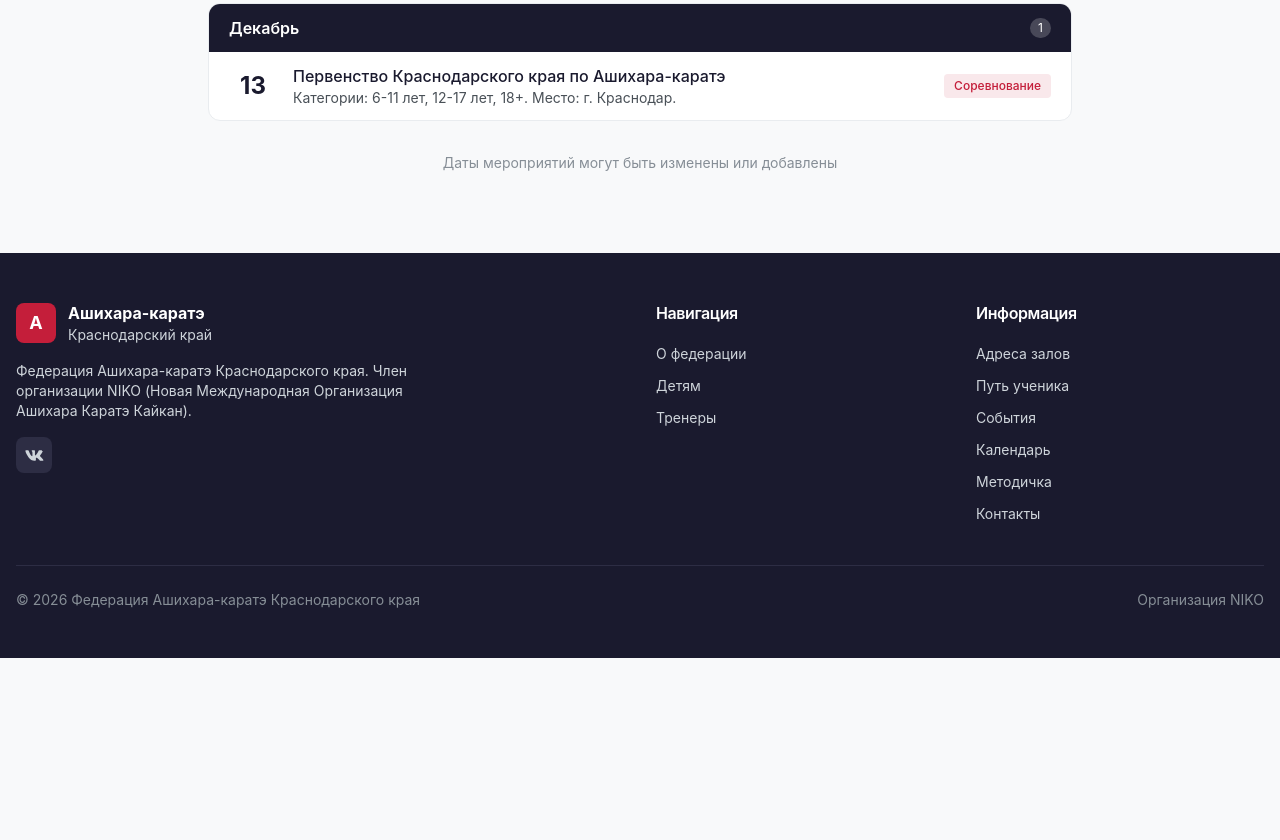
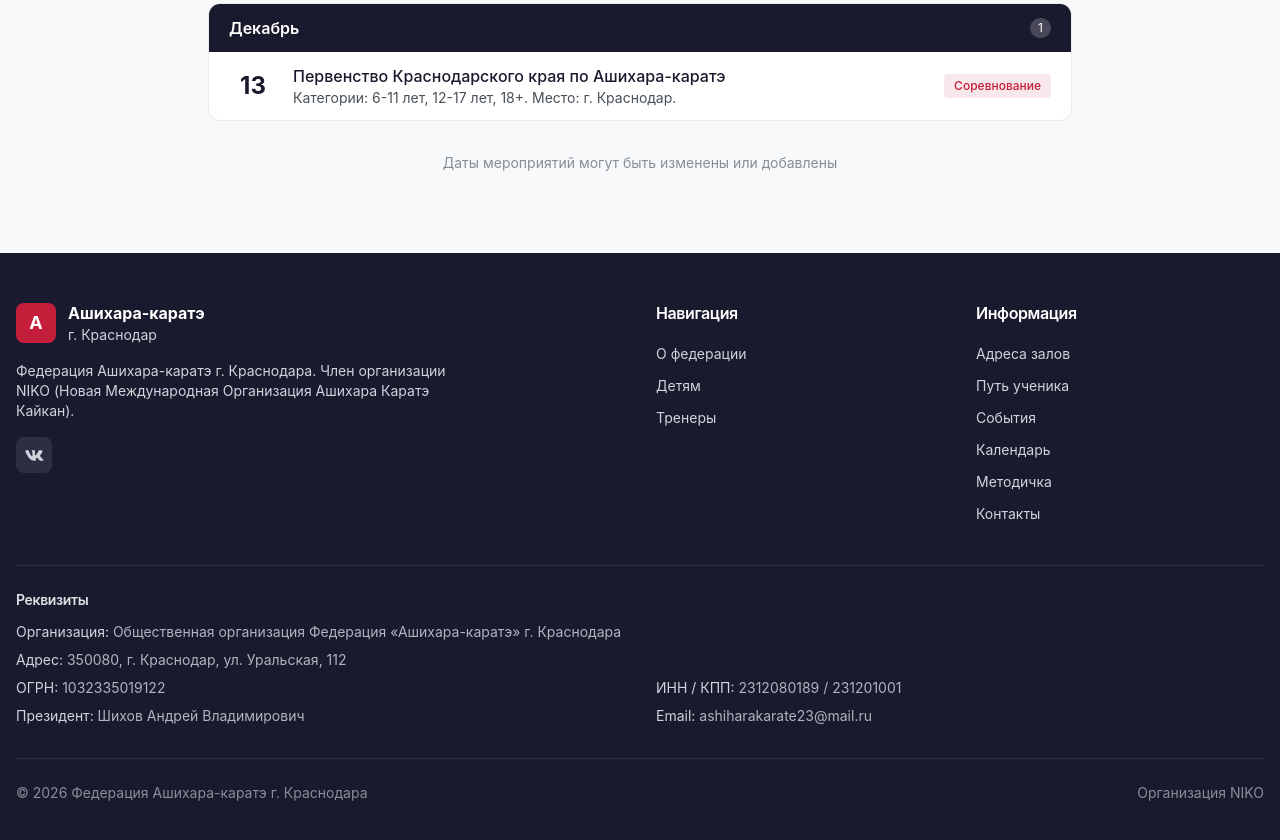
Before and after one commit to niks-xz/ashihara, an Astro site in the folder frontend/: page /ashihara/calendar in a window 1280 px wide. Shown: the part 988-1828 px from the top of the page. Before the commit the page ends 1646 px from the top, so only its background shows below. Built offline with nearby package versions, Linux system fonts and the light colour scheme; Astro itself is replaced by a stand-in of ours.

Commit message:
Publish the federation's legal details and fix its official name
- Footer now carries the details required by 149-ФЗ: legal name, address,
  OGRN, INN/KPP, president and contact email
- Official name corrected across the site to 'Федерация Ашихара-каратэ
  г. Краснодара' per the state register; the 'Краснодарского края'
  variant was wrong
- Two corrections against the details we were handed, both verified in
  the register: OGRN 1032335019122 (the supplied one fails its checksum
  and its year) and postcode 350080
- Bank account details deliberately left off the site: not legally
  required and publishing them invites payment fraud
- Schema.org organisation data extended with legal name, address, tax ID
  and a link to the NIKO head office

```diff
--- a/frontend/src/components/home/AboutPreview.astro
+++ b/frontend/src/components/home/AboutPreview.astro
@@ -15,7 +15,7 @@ const coachCount = (await getCollection('coaches')).length;
         </h2>
         <div class="h-1 w-16 bg-primary rounded-full mb-6" />
         <p class="text-neutral-700 mb-4">
-          Федерация Ашихара-каратэ Краснодарского края — официальный представитель организации NIKO (Новая Международная Организация Ашихара Каратэ Кайкан) в регионе.
+          Федерация Ашихара-каратэ г. Краснодара — официальный представитель организации NIKO (Новая Международная Организация Ашихара Каратэ Кайкан) в регионе.
         </p>
         <p class="text-neutral-700 mb-6">
           Мы проводим регулярные тренировки для детей и взрослых, организуем соревнования, семинары и аттестационные экзамены. Наши тренеры имеют высокую квалификацию и многолетний опыт.
--- a/frontend/src/components/home/HeroSection.astro
+++ b/frontend/src/components/home/HeroSection.astro
@@ -17,12 +17,12 @@ import Button from '../ui/Button.astro';
       <h1 class="text-3xl sm:text-4xl md:text-5xl lg:text-6xl font-bold text-white leading-tight mb-6">
         Федерация<br class="sm:hidden" />
         <span class="text-primary-light whitespace-nowrap">Ашихара-каратэ</span><br />
-        <span class="sm:whitespace-nowrap">Краснодарского края</span>
+        <span class="sm:whitespace-nowrap">г. Краснодара</span>
       </h1>
 
       <p class="text-lg md:text-xl text-neutral-300 mb-8 max-w-2xl">
         Официальная площадка федерации: расписание залов, календарный план,
-        детские группы, аттестации, соревнования и методическая база для Краснодарского края.
+        детские группы, аттестации, соревнования и методическая база для Краснодара и пригородов.
       </p>
 
       <div class="flex flex-wrap gap-2 mb-8">
--- a/frontend/src/components/layout/Footer.astro
+++ b/frontend/src/components/layout/Footer.astro
@@ -36,11 +36,11 @@ const navColumns = [
           </div>
           <div>
             <div class="text-white font-bold">Ашихара-каратэ</div>
-            <div class="text-sm text-neutral-400">Краснодарский край</div>
+            <div class="text-sm text-neutral-400">г. Краснодар</div>
           </div>
         </div>
         <p class="text-sm text-neutral-400 max-w-md mb-4">
-          Федерация Ашихара-каратэ Краснодарского края. Член организации NIKO (Новая Международная Организация Ашихара Каратэ Кайкан).
+          Федерация Ашихара-каратэ г. Краснодара. Член организации NIKO (Новая Международная Организация Ашихара Каратэ Кайкан).
         </p>
         <div class="flex items-center gap-3">
           <a href="https://vk.com/id710680478" target="_blank" rel="noopener" class="w-9 h-9 rounded-lg bg-dark-light flex items-center justify-center text-neutral-400 hover:text-white hover:bg-primary transition-colors" aria-label="VK">
@@ -65,8 +65,42 @@ const navColumns = [
       ))}
     </div>
 
-    <div class="mt-10 pt-6 border-t border-dark-light flex flex-col sm:flex-row items-center justify-between gap-3 text-sm text-neutral-600">
-      <span>&copy; {currentYear} Федерация Ашихара-каратэ Краснодарского края</span>
+    <div class="mt-10 border-t border-dark-light pt-6">
+      <h3 class="text-sm font-semibold text-neutral-300">Реквизиты</h3>
+      <dl class="mt-3 grid gap-x-8 gap-y-2 text-sm text-neutral-500 sm:grid-cols-2">
+        <div class="sm:col-span-2">
+          <dt class="inline text-neutral-400">Организация: </dt>
+          <dd class="inline">Общественная организация Федерация «Ашихара-каратэ» г. Краснодара</dd>
+        </div>
+        <div class="sm:col-span-2">
+          <dt class="inline text-neutral-400">Адрес: </dt>
+          <dd class="inline">350080, г. Краснодар, ул. Уральская, 112</dd>
+        </div>
+        <div>
+          <dt class="inline text-neutral-400">ОГРН: </dt>
+          <dd class="inline">1032335019122</dd>
+        </div>
+        <div>
+          <dt class="inline text-neutral-400">ИНН / КПП: </dt>
+          <dd class="inline">2312080189 / 231201001</dd>
+        </div>
+        <div>
+          <dt class="inline text-neutral-400">Президент: </dt>
+          <dd class="inline">Шихов Андрей Владимирович</dd>
+        </div>
+        <div>
+          <dt class="inline text-neutral-400">Email: </dt>
+          <dd class="inline">
+            <a href="mailto:ashiharakarate23@mail.ru" class="hover:text-neutral-300 transition-colors">
+              ashiharakarate23@mail.ru
+            </a>
+          </dd>
+        </div>
+      </dl>
+    </div>
+
+    <div class="mt-8 pt-6 border-t border-dark-light flex flex-col sm:flex-row items-center justify-between gap-3 text-sm text-neutral-600">
+      <span>&copy; {currentYear} Федерация Ашихара-каратэ г. Краснодара</span>
       <span>Организация NIKO</span>
     </div>
   </div>
--- a/frontend/src/components/layout/Header.astro
+++ b/frontend/src/components/layout/Header.astro
@@ -11,7 +11,7 @@ import { withBase } from '../../lib/utils';
       </div>
       <div class="hidden sm:block lg:hidden xl:block">
         <div class="text-sm font-bold text-dark leading-tight">Ашихара-каратэ</div>
-        <div class="text-xs text-neutral-600 leading-tight">Краснодарский край</div>
+        <div class="text-xs text-neutral-600 leading-tight">г. Краснодар</div>
       </div>
     </a>
 
--- a/frontend/src/components/seo/BaseHead.astro
+++ b/frontend/src/components/seo/BaseHead.astro
@@ -16,7 +16,7 @@ const {
 } = Astro.props;
 
 const fullTitle = title === 'Главная'
-  ? 'Федерация Ашихара-каратэ Краснодарского края'
+  ? 'Федерация Ашихара-каратэ г. Краснодара'
   : `${title} | Ашихара-каратэ Краснодар`;
 const resolvedOgImage = new URL(withBase(ogImage), Astro.site).href;
 ---
@@ -35,6 +35,6 @@ const resolvedOgImage = new URL(withBase(ogImage), Astro.site).href;
 <meta property="og:image" content={resolvedOgImage} />
 <meta property="og:url" content={canonicalUrl} />
 <meta property="og:locale" content="ru_RU" />
-<meta property="og:site_name" content="Федерация Ашихара-каратэ Краснодарского края" />
+<meta property="og:site_name" content="Федерация Ашихара-каратэ г. Краснодара" />
 
 <link rel="icon" type="image/x-icon" href={withBase('/favicon.ico')} />
--- a/frontend/src/components/seo/SchemaOrg.astro
+++ b/frontend/src/components/seo/SchemaOrg.astro
@@ -17,20 +17,29 @@ const siteUrl = new URL(import.meta.env.BASE_URL, Astro.site).href;
 const orgSchema = {
   '@context': 'https://schema.org',
   '@type': 'SportsOrganization',
-  name: 'Федерация Ашихара-каратэ Краснодарского края',
+  name: 'Федерация Ашихара-каратэ г. Краснодара',
+  legalName: 'Общественная организация Федерация «Ашихара-каратэ» г. Краснодара',
   url: siteUrl,
-  ...(phone && { telephone: phone }),
-  ...(email && { email }),
+  telephone: phone ?? '+7 (918) 448-35-58',
+  email: email ?? 'ashiharakarate23@mail.ru',
+  taxID: '2312080189',
   address: {
     '@type': 'PostalAddress',
+    postalCode: '350080',
+    streetAddress: 'ул. Уральская, 112',
     addressLocality: 'Краснодар',
     addressRegion: 'Краснодарский край',
     addressCountry: 'RU',
+  },
+  founder: {
+    '@type': 'Person',
+    name: 'Шихов Андрей Владимирович',
   },
   sport: 'Ashihara Karate',
   memberOf: {
     '@type': 'SportsOrganization',
     name: 'NIKO — Новая Международная Организация Ашихара Каратэ Кайкан',
+    url: 'https://ashihara-karate.net/',
   },
 };
 
@@ -49,7 +58,7 @@ const eventSchema = eventData
       }),
       organizer: {
         '@type': 'SportsOrganization',
-        name: 'Федерация Ашихара-каратэ Краснодарского края',
+        name: 'Федерация Ашихара-каратэ г. Краснодара',
         url: siteUrl,
       },
     }
--- a/frontend/src/pages/about.astro
+++ b/frontend/src/pages/about.astro
@@ -6,19 +6,19 @@ import Card from '../components/ui/Card.astro';
 
 <PageLayout
   title="О федерации"
-  description="Федерация Ашихара-каратэ Краснодарского края - официальный представитель организации NIKO в регионе. История, руководство, достижения."
+  description="Федерация Ашихара-каратэ г. Краснодара - официальный представитель организации NIKO в регионе. История, руководство, достижения."
 >
   <section class="py-16 md:py-20">
     <div class="max-w-4xl mx-auto px-4">
       <SectionHeading
         title="О федерации"
-        subtitle="Федерация Ашихара-каратэ Краснодарского края"
+        subtitle="Федерация Ашихара-каратэ г. Краснодара"
       />
 
       <div class="space-y-8">
         <div class="rounded-xl border border-neutral-200 bg-white p-6 md:p-8 shadow-sm">
           <p class="text-lg md:text-xl leading-relaxed text-neutral-800">
-            Федерация Ашихара-каратэ Краснодарского края является официальным представителем организации
+            Федерация Ашихара-каратэ г. Краснодара является официальным представителем организации
             <span class="font-semibold text-dark">NIKO</span>
             в регионе.
           </p>
--- a/frontend/src/pages/calendar.astro
+++ b/frontend/src/pages/calendar.astro
@@ -51,7 +51,7 @@ const typeColors: Record<string, string> = {
 
 <PageLayout
   title="Календарный план"
-  description={`Календарный план мероприятий Федерации Ашихара-каратэ Краснодарского края на ${calendarYear} год. Соревнования, семинары, аттестации.`}
+  description={`Календарный план мероприятий Федерации Ашихара-каратэ г. Краснодара на ${calendarYear} год. Соревнования, семинары, аттестации.`}
 >
   <section class="py-16 md:py-20">
     <div class="max-w-4xl mx-auto px-4">
--- a/frontend/src/pages/coaches.astro
+++ b/frontend/src/pages/coaches.astro
@@ -9,7 +9,7 @@ const coaches = (await getCollection('coaches')).sort((a, b) => a.data.sortOrder
 
 <PageLayout
   title="Тренеры"
-  description="Тренерский состав Федерации Ашихара-каратэ Краснодарского края. Квалифицированные тренеры с высокими данами."
+  description="Тренерский состав Федерации Ашихара-каратэ г. Краснодара. Квалифицированные тренеры с высокими данами."
 >
   <section class="py-16 md:py-20">
     <div class="max-w-7xl mx-auto px-4">
--- a/frontend/src/pages/coaches/[slug].astro
+++ b/frontend/src/pages/coaches/[slug].astro
@@ -35,8 +35,8 @@ const { Content } = await render(coach);
 const hasBio = Boolean(coach.body?.trim());
 const achievementItems = splitAchievements(coach.data.achievements);
 const pageDescription = coach.data.title
-  ? `${coach.data.fullName} - ${coach.data.title}. Тренер Федерации Ашихара-каратэ Краснодарского края.`
-  : `${coach.data.fullName} - тренер Федерации Ашихара-каратэ Краснодарского края.`;
+  ? `${coach.data.fullName} - ${coach.data.title}. Тренер Федерации Ашихара-каратэ г. Краснодара.`
+  : `${coach.data.fullName} - тренер Федерации Ашихара-каратэ г. Краснодара.`;
 ---
 
 <PageLayout
--- a/frontend/src/pages/contacts.astro
+++ b/frontend/src/pages/contacts.astro
@@ -26,7 +26,7 @@ const defaultMailto = `mailto:${email}?subject=${encodeURIComponent(subject)}&bo
 
 <PageLayout
   title="Контакты"
-  description="Контакты Федерации Ашихара-каратэ Краснодарского края. Запись на тренировки, адреса залов, телефон, email."
+  description="Контакты Федерации Ашихара-каратэ г. Краснодара. Запись на тренировки, адреса залов, телефон, email."
 >
   <section class="py-16 md:py-20">
     <div class="max-w-7xl mx-auto px-4">
@@ -105,7 +105,7 @@ const defaultMailto = `mailto:${email}?subject=${encodeURIComponent(subject)}&bo
               </div>
               <div>
                 <div class="text-xs font-medium text-neutral-600 uppercase tracking-wide">Адрес</div>
-                <span class="text-dark font-medium">г. Краснодар, Краснодарский край</span>
+                <span class="text-dark font-medium">350080, г. Краснодар, ул. Уральская, 112</span>
               </div>
             </div>
 
--- a/frontend/src/pages/events/[slug].astro
+++ b/frontend/src/pages/events/[slug].astro
@@ -24,7 +24,7 @@ const eventDateIso = isoDate(event.data.eventDate);
 
 <PageLayout
   title={event.data.title}
-  description={event.data.excerpt || `${event.data.title} — Федерация Ашихара-каратэ Краснодарского края`}
+  description={event.data.excerpt || `${event.data.title} — Федерация Ашихара-каратэ г. Краснодара`}
   schemaType="event"
   eventData={{
     name: event.data.title,
--- a/frontend/src/pages/events/index.astro
+++ b/frontend/src/pages/events/index.astro
@@ -11,7 +11,7 @@ const events = (await getCollection('events'))
 
 <PageLayout
   title="События"
-  description="Соревнования, семинары, аттестации и другие мероприятия Федерации Ашихара-каратэ Краснодарского края."
+  description="Соревнования, семинары, аттестации и другие мероприятия Федерации Ашихара-каратэ г. Краснодара."
 >
   <section class="py-16 md:py-20">
     <div class="max-w-7xl mx-auto px-4">
--- a/frontend/src/pages/gyms/[slug].astro
+++ b/frontend/src/pages/gyms/[slug].astro
@@ -30,7 +30,7 @@ const gymCoaches = await getEntries(gym.data.coaches);
 const trialCoaches = uniqueCoaches(trialRows);
 const pageDescription = gym.data.description
   ? `${gym.data.name}: ${gym.data.address}. ${gym.data.description}`
-  : `${gym.data.name}: ${gym.data.address}. Зал Федерации Ашихара-каратэ Краснодарского края.`;
+  : `${gym.data.name}: ${gym.data.address}. Зал Федерации Ашихара-каратэ г. Краснодара.`;
 const mapSearchText = `${gym.data.name}, ${gym.data.address}`;
 const yandexMapWidgetUrl = `https://yandex.ru/map-widget/v1/?mode=search&text=${encodeURIComponent(mapSearchText)}&z=16`;
 ---
--- a/frontend/src/pages/index.astro
+++ b/frontend/src/pages/index.astro
@@ -30,7 +30,7 @@ for (const event of allEvents) {
 
 <PageLayout
   title="Главная"
-  description="Федерация Ашихара-каратэ Краснодарского края. Тренировки для детей и взрослых, соревнования, аттестации. Организация NIKO."
+  description="Федерация Ашихара-каратэ г. Краснодара. Тренировки для детей и взрослых, соревнования, аттестации. Организация NIKO."
 >
   <HeroSection />
   <UpcomingEvents
```
Also changed, not shown: docs/customer-requests.md (+13 -18 lines).
